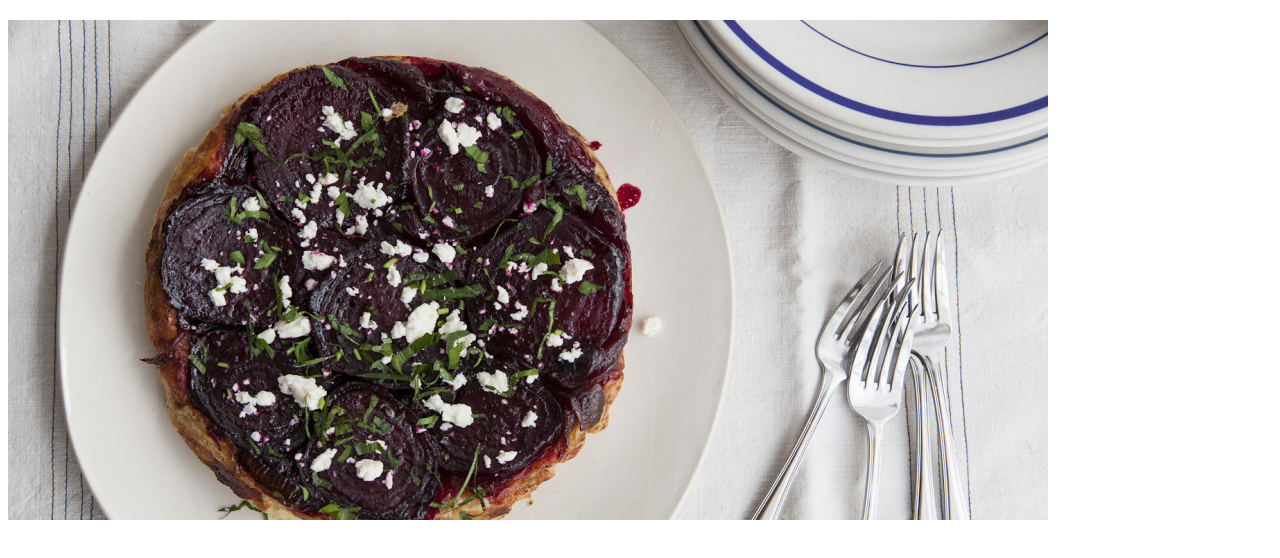
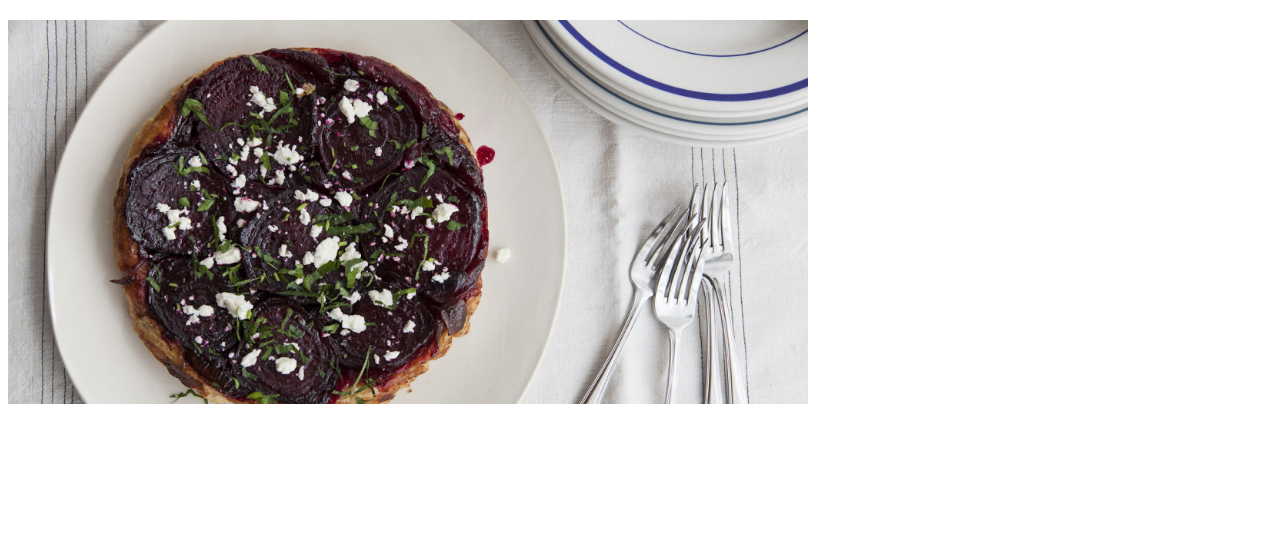
Before and after one commit to seaspooky/odin-recipes, a plain HTML site: page recipes/tarte.html in a window 1280 px wide. Shown: the part 60-618 px from the top of the page. Drawn offline with Linux system fonts and the light colour scheme.

```diff
--- a/recipes/tarte.html
+++ b/recipes/tarte.html
@@ -8,6 +8,6 @@
 </head>
 <body>
     <h1><a href=../index.html>Beetroot & Red Onion Tarte Tatin</a></h1>
-    <img src="../images/tarte.jpg" alt="Image of a completed beetroot and red onion tarte tatin, topped with chopped rocket and crumbled goats' cheese">
+    <img src="../images/tarte.jpg" width=800 alt="Image of a completed beetroot and red onion tarte tatin, topped with chopped rocket and crumbled goats' cheese">
 </body>
 </html>
```
